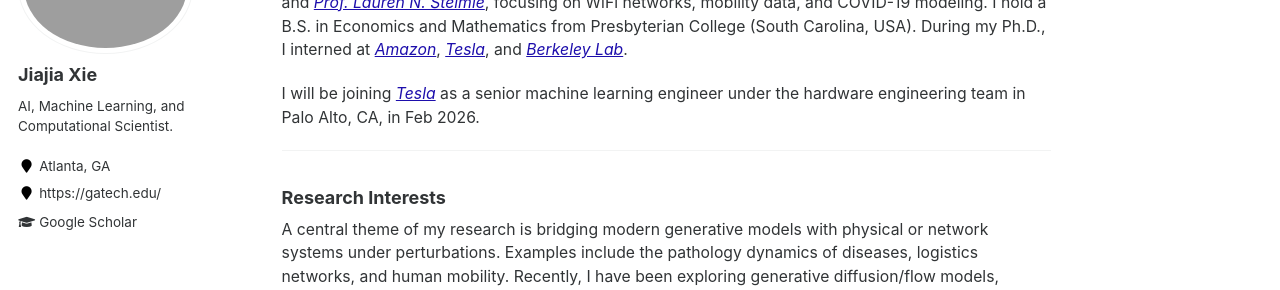
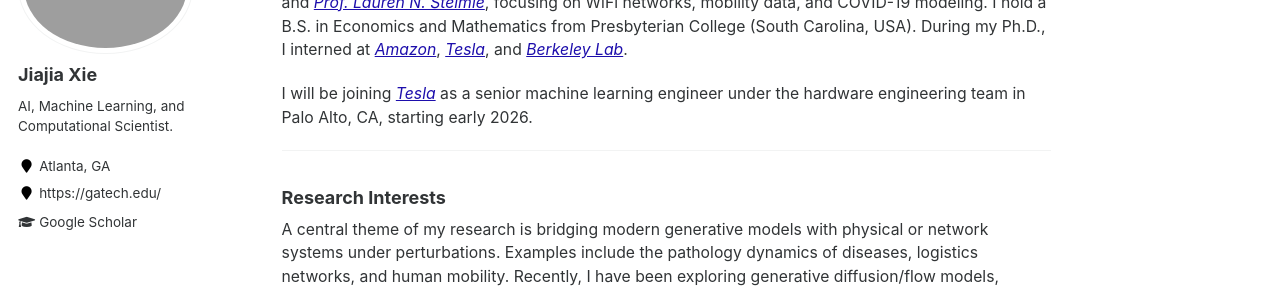
Before and after one commit to jxie1997/jxie1997.github.io, a Jekyll site: the page built from _pages/about.md, in a window 1280 px wide and 900 px high. Shown: the part 198-488 px from the top of the window. Built offline with Jekyll 4.4.1, drawn with Linux system fonts in a browser that asks for light colours.

Commit message:
Update about.md, tesla third

```diff
--- a/_pages/about.md
+++ b/_pages/about.md
@@ -9,7 +9,7 @@ redirect_from:
 
 I am a Ph.D. candidate in the interdisciplinary *[Computational Science and Engineering](https://cse.gatech.edu/)* program at Georgia Tech, advised by *[Prof. Cassie S. Mitchell](https://bme.gatech.edu/bme/faculty/Cassie-S.-Mitchell)* in the Laboratory for Pathology Dynamics. I previously earned my M.S. in the same program under the joint supervision of *[Prof. B. Aditya Prakash](https://faculty.cc.gatech.edu/~badityap/)* and *[Prof. Lauren N. Steimle](https://sites.gatech.edu/steimle/)*, focusing on WiFi networks, mobility data, and COVID-19 modeling. I hold a B.S. in Economics and Mathematics from Presbyterian College (South Carolina, USA). During my Ph.D., I interned at *[Amazon](https://www.amazon.science/)*, *[Tesla](https://tesla.com/)*, and *[Berkeley Lab](https://www.lbl.gov/)*.
 
-I will be joining *[Tesla](https://tesla.com/)* as a senior machine learning engineer under the hardware engineering team in Palo Alto, CA, in Feb 2026.
+I will be joining *[Tesla](https://tesla.com/)* as a senior machine learning engineer under the hardware engineering team in Palo Alto, CA, starting early 2026.
 
 ---
 
```
